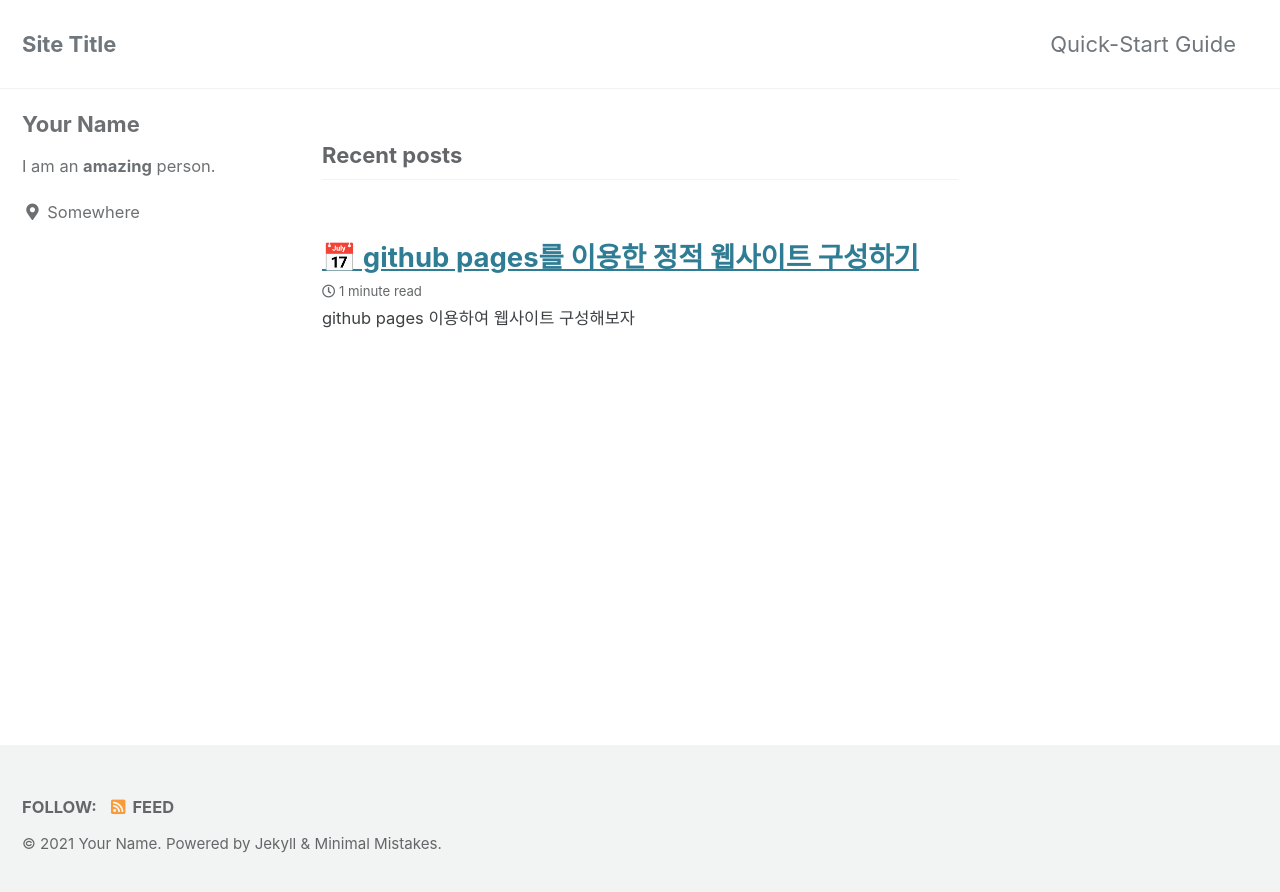
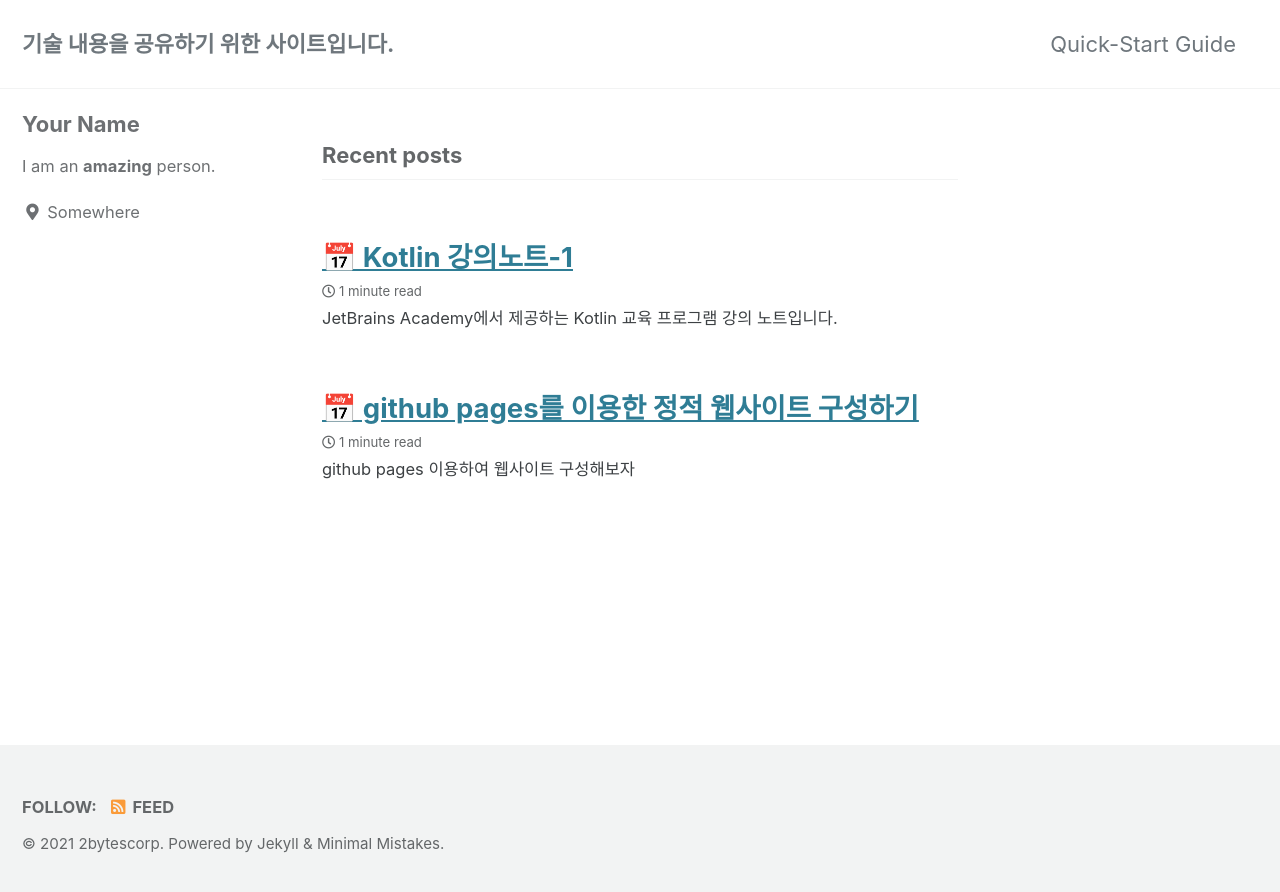
Before and after one commit to 2bytes-platform/2bytes-platform.github.io, a Jekyll site: the page built from index.html, in a window 1280 px wide. Shown: the top 892 px of the page. Built offline with Jekyll 4.4.1, drawn with Linux system fonts in a browser that asks for light colours; cached includes are drawn as plain includes; the list of posts is cut into pages by our own code.

Commit message:
fix rendering issue

```diff
--- a/_config.yml
+++ b/_config.yml
@@ -16,10 +16,10 @@ minimal_mistakes_skin    : "default" # "air", "aqua", "contrast", "dark", "dirt"
 
 # Site Settings
 locale                   : "en-US"
-title                    : "Site Title"
+title                    : "기술 내용을 공유하기 위한 사이트입니다."
 title_separator          : "-"
 subtitle                 : # site tagline that appears below site title in masthead
-name                     : "Your Name"
+name                     : "2bytescorp"
 description              : "An amazing website."
 url                      : # the base hostname & protocol for your site e.g. "https://mmistakes.github.io"
 baseurl                  : # the subpath of your site, e.g. "/blog"
@@ -282,8 +282,20 @@ defaults:
       type: posts
     values:
       layout: single
-      author_profile: true
+      author_profile: false
       read_time: true
-      comments: # true
+      comments: # 블로그 댓글 기능 true
       share: true
       related: true
+
+  # _pages
+  - scope:
+      path: ""
+      type: pages
+    values:
+      layout: single
+      author_profile: true
+      read_time: false
+      comments: false
+      share: true
+      related: false
```
Also changed, not shown: _posts/2021-12-22-second-post.md (renamed from _posts/2021-12-22.md).
